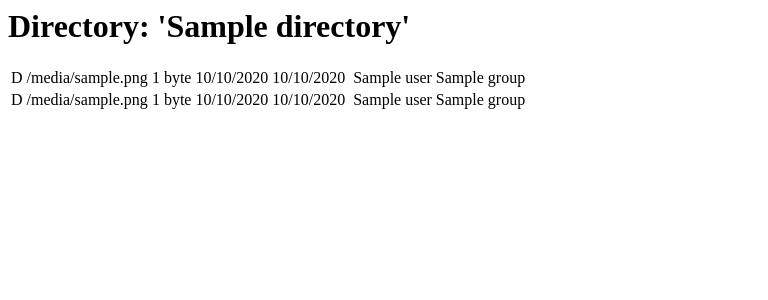
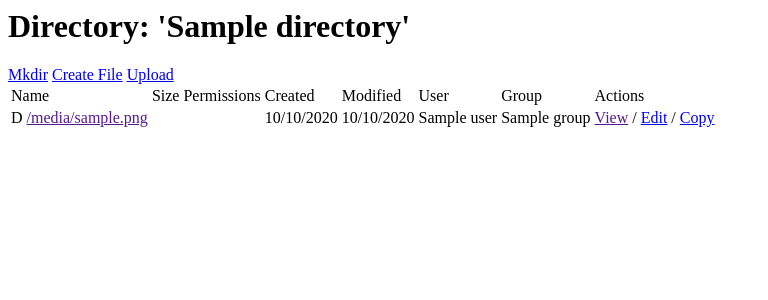
Before and after one commit to nicholasstudt/django-file-manager, a Django app: template file_manager/templates/admin/file_manager/index.html in a window 1280 px wide. Shown: the top 300 px of the page, without its empty margins (0-768 px from the left). Run offline with Django 3.2, Linux system fonts and the light colour scheme; the template is opened without the code that fills it: most values are stand-ins (such as "Sample title", 1, 10 or a date in 2020).

Commit message:
Got the data for the index view working.

```diff
--- a/file_manager/templates/admin/file_manager/index.html
+++ b/file_manager/templates/admin/file_manager/index.html
@@ -1,34 +1,52 @@
 
 <h1>Directory: '{{ directory }}'</h1>
 
+<a href="{% url mkdir directory %}">Mkdir</a>
+<a href="{% url create directory %}">Create File</a>
+<a href="{% url upload directory %}">Upload</a>
+
 <table>
-{% for file in directories|dictsort:"filename" %}
+	<tr>
+		<td>Name</td>
+		<td>Size</td>
+		<td>Permissions</td>
+		<td>Created</td>
+		<td>Modified</td>
+		<td>User</td>
+		<td>Group</td>
+		<td>Actions</td>
+	</tr>
+
+{% regroup files|dictsortreversed:"directory" by directory as file_list %}
+
+{% for dfile in file_list %}
+
+{% for file in dfile.list|dictsort:"filename" %}
 	<tr>
 		<td>
 			{% if file.directory %}D{% endif %}
+			<a href="">{{ file.filename }}</a>
 		</td>
-		<td>{{ file.filename }}</td>
-		<td>{{ file.size|filesizeformat }}</td>
+		<td>
+			{% if not file.directory %}
+				{{ file.size|filesizeformat }}
+			{% endif %}
+		</td>
+		<td>{{ file.perms }}</td>
+		<td>{{ file.ctime|date:"m/d/Y" }}</td>
 		<td>{{ file.mtime|date:"m/d/Y" }}</td>
-		<td>{{ file.ctime|date:"m/d/Y" }}</td>
-		<td>{{ file.perms }}</td>
 		<td>{{ file.user }}</td>
 		<td>{{ file.group }}</td>
+		<td><a href="">View</a> /
+			{% if file.directory %}
+				<a href="{% url rename file.filename %}">Edit</a> /
+			{% else %}
+				<a href="{% url update file.filename %}">Edit</a> /
+			{% endif %}
+			<a href="{% url copy file.filename %}">Copy</a></td>
 	</tr>
 {% endfor %}
 
-{% for file in files|dictsort:"filename" %}
-	<tr>
-		<td>
-			{% if file.directory %}D{% endif %}
-		</td>
-		<td>{{ file.filename }}</td>
-		<td>{{ file.size|filesizeformat }}</td>
-		<td>{{ file.mtime|date:"m/d/Y" }}</td>
-		<td>{{ file.ctime|date:"m/d/Y" }}</td>
-		<td>{{ file.perms }}</td>
-		<td>{{ file.user }}</td>
-		<td>{{ file.group }}</td>
-	</tr>
 {% endfor %}
+
 </table>
--- a/file_manager/urls.py
+++ b/file_manager/urls.py
@@ -12,6 +12,6 @@ urlpatterns = patterns('',
 
     # Need to have a "root" for viewing, so we don't get clash with
     # actions above.
-    url(r'^/v(?P<url>.*)$', 'file_manager.views.file_index', name='index'),
-    url(r'^/$', 'file_manager.views.file_index', name='fileindex'),
+    url(r'^/v(?P<url>.*)$', 'file_manager.views.index', name='index'),
+    url(r'^/$', 'file_manager.views.index', name='fileindex'),
 )
```
Also changed, not shown: file_manager/views.py (+13 -8 lines), file_manager/templates/admin/file_manager/copy.html (added), file_manager/templates/admin/file_manager/create.html (added), file_manager/templates/admin/file_manager/delete.html (added), file_manager/templates/admin/file_manager/mkdir.html (added), file_manager/templates/admin/file_manager/rename.html (added), file_manager/templates/admin/file_manager/update.html (added), file_manager/templates/admin/file_manager/upload.html (added).
